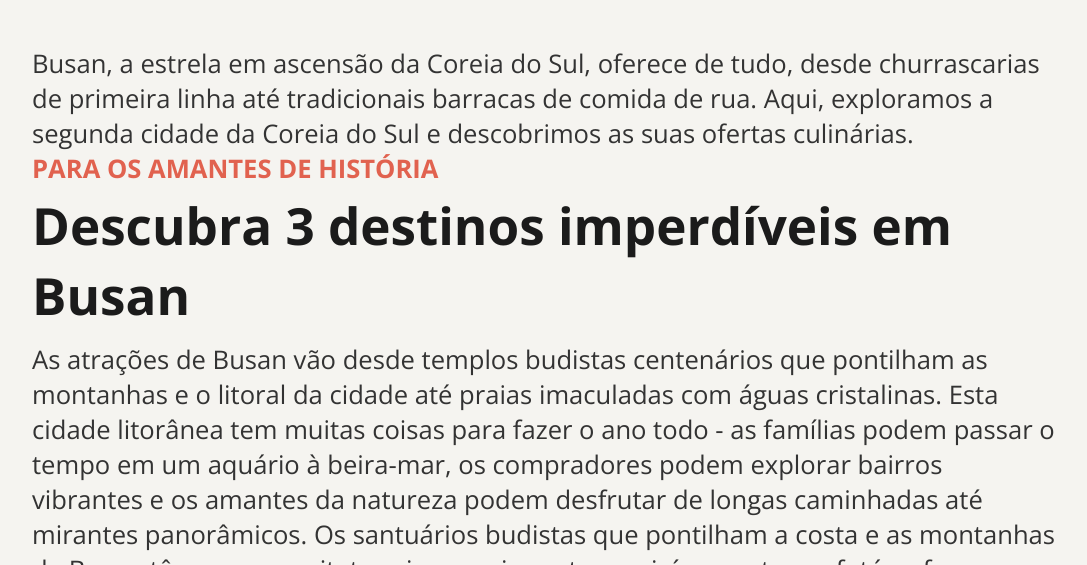
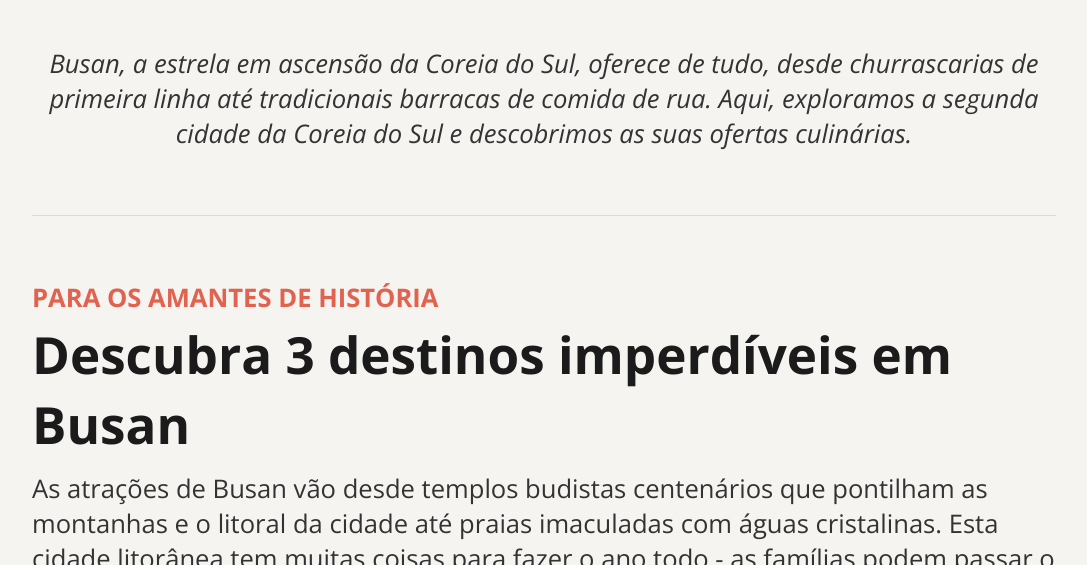
Before and after one commit to Bitenzk/Locais_turisticos, a plain HTML site: page index.html in a window 1280 px wide. Shown: the part 1394-1959 px from the top of the page, without its empty margins (96-1183 px from the left). Drawn offline with nearby package versions, Linux system fonts and the light colour scheme.

Commit message:
estilização da div divider

```diff
--- a/styles/page.css
+++ b/styles/page.css
@@ -8,5 +8,16 @@
       margin-bottom: 2.4rem;
       height: 66rem;
     }
+
+    p {
+      font-style: italic;
+      text-align: center;
+    }
+  }
+
+  .divider {
+    height: 1px;
+    background: var(--border-primary);
+    margin-block: 4rem;
   }
 }
```
